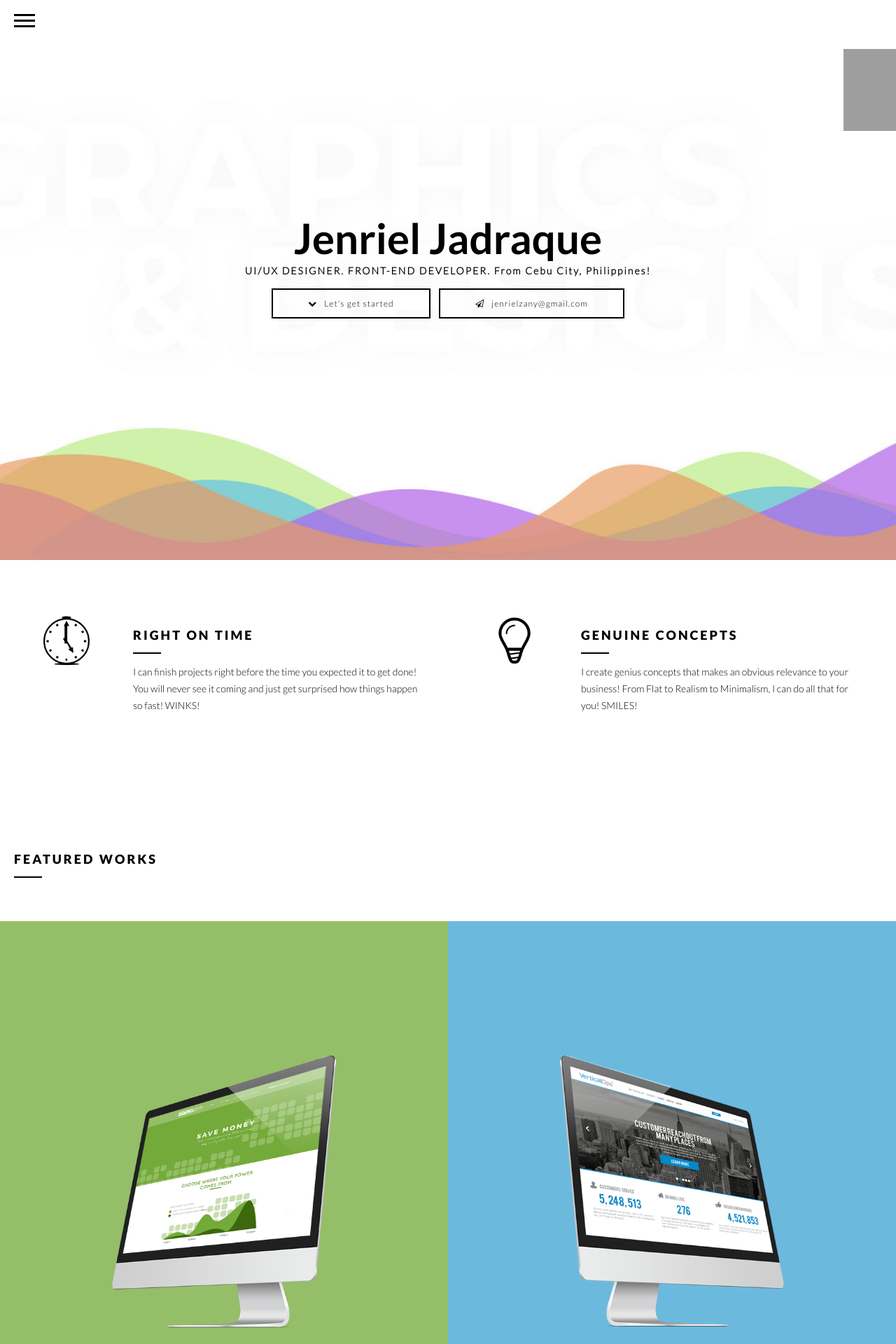
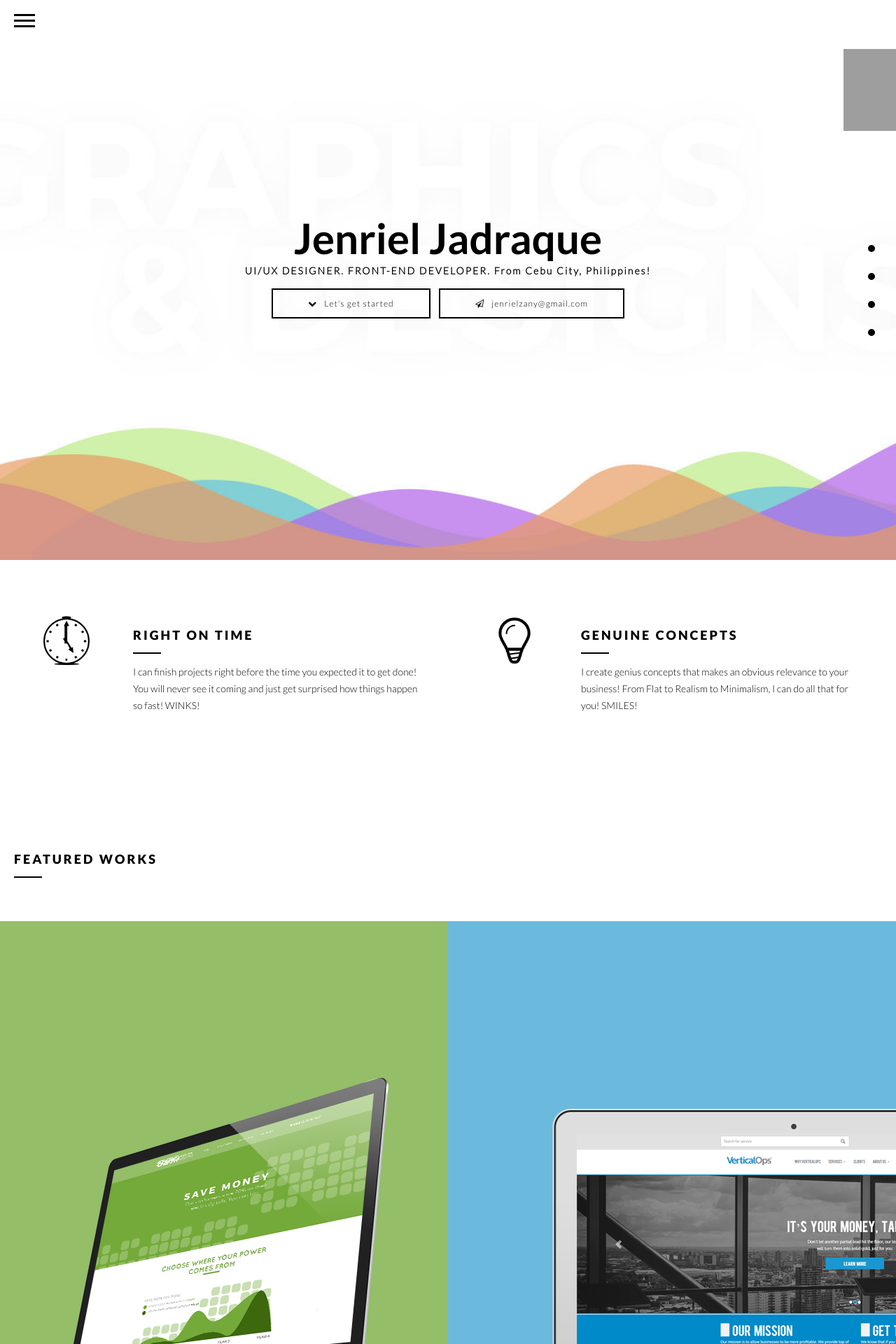
Before and after one commit to jenrielzany/jenrielzany.github.io, a PHP site: page / in a window 1280 px wide. Shown: the top 1920 px of the page at 70% size. Run offline with PHP 8.4, Linux system fonts and the light colour scheme; some libraries are stand-ins or nearby versions; some web fonts are replaced; grey boxes are pictures that could not be loaded.

Commit message:
Updated Contents and Changed iMac to Macbook Air

```diff
--- a/index.php
+++ b/index.php
@@ -128,7 +128,7 @@
     <div class="srvce" id="service">
         <div class="w1600 grid">
             <div class="c6 clear">
-                <div class="srvc-con wow fadeInUp" data-wow-delay=".2s">
+                <div class="srvc-con wow fadeIn" data-wow-delay=".2s">
                    <div class="c3">
                        <img src="img/clock.png" alt="">
                    </div>
@@ -143,7 +143,7 @@
             </div>
 
             <div class="c6 clear">
-                <div class="srvc-con wow fadeInUp" data-wow-delay=".4s">
+                <div class="srvc-con wow fadeIn" data-wow-delay=".4s">
                    <div class="c3">
                        <img src="img/bulb.png" alt="">
                    </div>
@@ -186,7 +186,7 @@
 
             <div class="c6 clear">
                 <div class="works-content blue wow fadeIn" data-wow-delay=".8s">
-                    <img src="img/vops.png" alt="">
+                    <img src="img/vops.png" alt="" class="pull-right">
 
                     <div class="works-description">
                         <h2> 2 </h2>
@@ -217,13 +217,13 @@
 
             <div class="c6 clear">
                 <div class="works-content orange wow fadeIn" data-wow-delay=".9s">
-                    <img src="img/zgd.png" alt="">
+                    <img src="img/illustrations.png" class="pull-left" alt="">
 
                     <div class="works-description">
                         <h2> 4 </h2>
                         <span>
-                            <h5> ZANY GRAPHICS AND DESIGNS </h5>
-                            I made this one in collaboration with verticalops. SSU.com offers Solar Panels services with free installation when purchase is done.
+                            <h5> ILLUSTRATIONS </h5>
+                            As part of my learning curve. I have made several illustrations and these are some of them.
                         </span>
                     </div>
                 </div>
--- a/min-css/site.min.css
+++ b/min-css/site.min.css
@@ -1 +1 @@
-#container{width:980px;margin:0 auto}section{height:300px;margin:60px 0}.section--purple{background-color:#9b59b6}.section--blue{background-color:#3498db}.section--green{background-color:#2ecc71}#main{text-align:center}#more{margin:20px auto 3pc}
+#container{width:980px;margin:0 auto}section{height:300px;margin:60px 0}.section--purple{background-color:#9b59b6}.section--blue{background-color:#3498db}.section--green{background-color:#2ecc71}#main{text-align:center}#more{margin:20px auto 48px}
--- a/scss/layout.scss
+++ b/scss/layout.scss
@@ -43,6 +43,8 @@
 .yellow{background-color: $yellow;}
 .torquoise{background-color: $torquoise;}
 .purple{background-color: $purple;}
+.pull-left{float:left;}
+.pull-right{float:right;}
 
 h1 {
     font-size: 18px;
@@ -139,7 +141,7 @@
                     transform: scale(1.5);
                     -moz-transform: scale(1.5);
                     -webkit-transform: scale(1.5);
-                    border-color: $white !important;
+                    border-color: $black !important;
                 }
             }
             .dots {
@@ -154,31 +156,31 @@
             }
             &:nth-child(2) {
                 .dots {
-                    background: $white;
-                    border: 2px solid $white;
+                    background: $black;
+                    border: 2px solid $black;
                     &:hover {
-                        border: 3px solid $white;
-                        background: $white;
+                        border: 3px solid $black;
+                        background: $black;
                     }
                 }
             }
             &:nth-child(3) {
                 .dots {
-                    background: $white;
-                    border: 2px solid $white;
+                    background: $black;
+                    border: 2px solid $black;
                     &:hover {
-                        border: 3px solid $white;
-                        background: $white;
+                        border: 3px solid $black;
+                        background: $black;
                     }
                 }
             }
             &:nth-child(4) {
                 .dots {
-                    background: $white;
-                    border: 2px solid $white;
+                    background: $black;
+                    border: 2px solid $black;
                     &:hover {
-                        border: 3px solid $white;
-                        background: $white;
+                        border: 3px solid $black;
+                        background: $black;
                     }
                 }
             }
@@ -190,13 +192,13 @@
     height: 10px;
     width: 10px;
     border-radius: 50px;
-    background: $white;
+    background: $black;
     margin: 30px 0;
-    border: 2px solid $white;
+    border: 2px solid $black;
     @include transition(all .2s ease-in-out);
     &:hover, &.active {
-        border: 3px solid $white;
-        background: $white;
+        border: 3px solid $black;
+        background: $black;
         transform: scale(1.1);
         -moz-transform: scale(1.1);
         -webkit-transform: scale(1.1);
@@ -551,9 +553,8 @@
     background: url('../img/3d-bg.jpg') no-repeat;
     background-size: cover;
     overflow: hidden;
-    padding: 10% 0%;
+    padding: 10% 0% 5% 0%;
     margin: 0;
-    position: relative;
 
     h2 {
         font-size: 110px;
@@ -566,7 +567,8 @@
 
 
     .works-description {
-        position: absolute;
+        clear:both;
+        overflow: hidden;
         bottom: 0;
         padding: 30px;
 
@@ -642,9 +644,13 @@
 
 .works-content {
     overflow: hidden;
-    padding: 30% 0%;
+    padding: 35% 0% 5% 0;
     margin: 0;
-    position: relative;
+    height: 100%;
+
+    @media only screen and (max-width:1366px) and (min-width:769px) {
+        height: 950px;
+    }
 
     h2 {
         font-size: 110px;
@@ -655,14 +661,14 @@
         float:left;
     }
 
-    & img {
-        width: 50%;
-    }
+
 
     .works-description {
-        position: absolute;
         bottom: 0;
         padding: 30px;
+        margin-bottom: 20px;
+        clear: both;
+        overflow: hidden;
 
         span {
             float:left;
```
Also changed, not shown: index.html (+6 -6 lines), img/illustrations.png (added), img/project-logos.jpg, img/vops.png, min-css/animate.min.css, min-css/gridiculous.min.css, min-css/layout.min.css.
